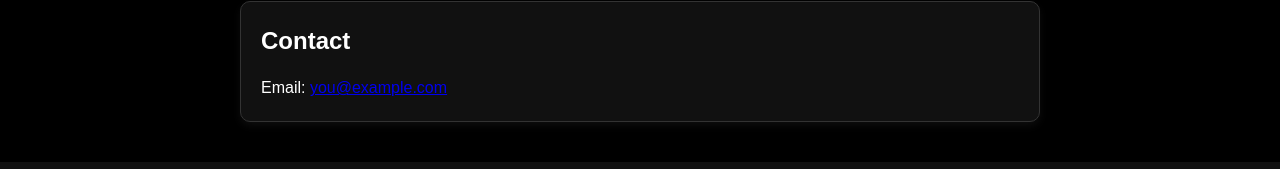
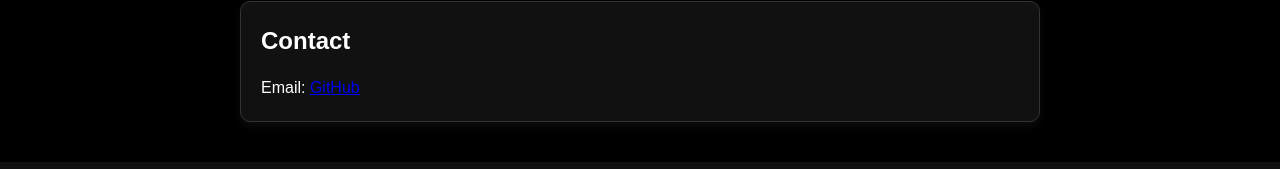
Before and after one commit to AmaanSayed24/CloudComputing, a plain HTML site: page index.html in a window 1280 px wide. Shown: the part 1016-1185 px from the top of the page. Drawn offline with Linux system fonts and the light colour scheme.

Commit message:
Update index.html

```diff
--- a/index.html
+++ b/index.html
@@ -39,7 +39,7 @@
   <!-- Contact Section -->
   <section id="contact" class="card">
     <h2>Contact</h2>
-    <p>Email: <a href="mailto:you@example.com">you@example.com</a></p>
+    <p>Email: <a href="https://github.com/AmaanSayed24/CloudComputing">GitHub</a></p>
   </section>
 
   <!-- Footer -->
```
